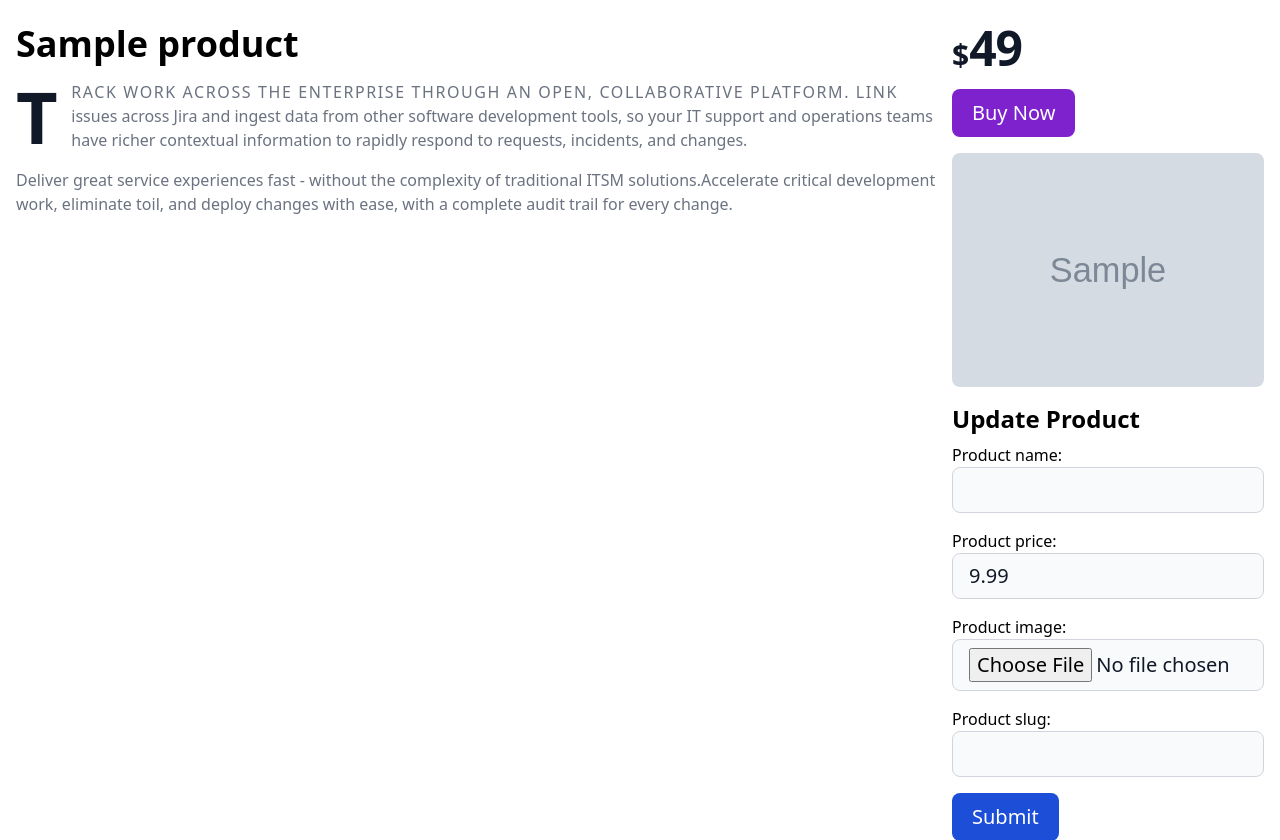
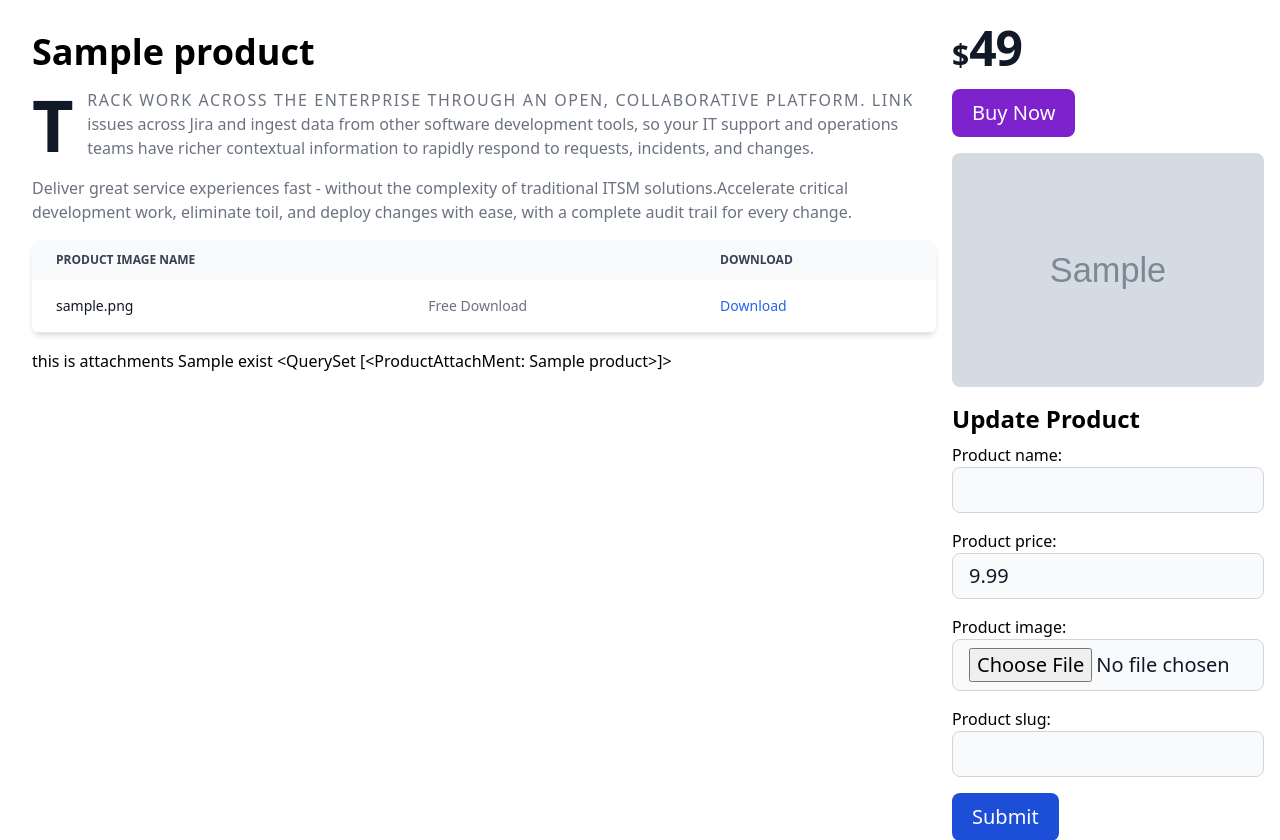
Before and after one commit to Karan551/micro-ecommerce, a Django app: template src/products/templates/products/product_detail.html in a window 1280 px wide. Shown: the part 72-912 px from the top of the page. Run offline with Django 5.2, Linux system fonts and the light colour scheme; tables that the repository leaves empty hold one stand-in row (values such as "Sample post"); the template is opened without the code that fills it: values that come from a table or form of the project are taken from there, most other values are stand-ins (such as "Sample title", 1, 10 or a date in 2020); grey boxes marked "Sample" are stand-in pictures; parts of the project's set-up code (start-up, migrations or seed data) failed here and were passed over; some libraries are stand-ins or nearby versions.

Commit message:
Product attachments and display table

```diff
--- a/src/products/models.py
+++ b/src/products/models.py
@@ -3,6 +3,8 @@ from django.contrib.auth.models import User
 from django.conf import settings
 from django.utils import timezone
 from django.core.files.storage import FileSystemStorage
+from django.urls import reverse
+import pathlib
 # Create your models here.
 
 PROTECTED_MEDIA_ROOT = settings.PROTECTED_MEDIA_ROOT
@@ -10,22 +12,33 @@ protected_storage = FileSystemStorage(location=str(PROTECTED_MEDIA_ROOT))
 
 
 class Product(models.Model):
-    user = models.ForeignKey(settings.AUTH_USER_MODEL,
-                             on_delete=models.CASCADE, default=1)
+    user = models.ForeignKey(
+        settings.AUTH_USER_MODEL,
+        on_delete=models.CASCADE,
+        default=1)
 
     product_name = models.CharField(max_length=255)
     product_price = models.DecimalField(
-        max_digits=10, decimal_places=2, default=9.99)
+        max_digits=10,
+        decimal_places=2,
+        default=9.99)
 
     product_image = models.ImageField(
-        upload_to="products/", blank=True, null=True)
+        upload_to="products/",
+        blank=True,
+        null=True)
     og_price = models.DecimalField(
-        max_digits=10, decimal_places=2, default=9.99)
+        max_digits=10,
+        decimal_places=2,
+        default=9.99)
 
     stripe_price = models.IntegerField(default=999)
     product_slug = models.SlugField(unique=True)
     price_changed_timestamp = models.DateTimeField(
-        auto_now=False, auto_now_add=False, blank=True, null=True)
+        auto_now=False,
+        auto_now_add=False,
+        blank=True,
+        null=True)
 
     timestamp = models.DateTimeField(auto_now_add=True)
     updated = models.DateTimeField(auto_now=True)
@@ -43,7 +56,8 @@ class Product(models.Model):
         return self.product_name
 
     def get_absolute_url(self):
-        return f"/products/{self.product_slug}"
+        # return f"/products/{self.product_slug}"
+        return reverse("products:product_detail", kwargs={"product_slug": self.product_slug})
 
 
 def handle_product_attachment_upload(instance, filename):
@@ -53,8 +67,13 @@ def handle_product_attachment_upload(instance, filename):
 class ProductAttachMent(models.Model):
     product = models.ForeignKey(Product, on_delete=models.CASCADE)
     # STRD
-    file = models.FileField(upload_to=handle_product_attachment_upload,
-                            storage=protected_storage)
+    file = models.FileField(
+        upload_to=handle_product_attachment_upload,
+        storage=protected_storage)
+    name = models.CharField(
+        null=True,
+        blank=True,
+        max_length=250)
     is_free = models.BooleanField(default=False)
     active = models.BooleanField(default=True)
     created_at = models.DateTimeField(auto_now_add=True)
@@ -62,3 +81,18 @@ class ProductAttachMent(models.Model):
 
     def __str__(self):
         return self.product.product_name
+
+    def save(self, *args, **kwargs):
+        if not self.name:
+            self.name = pathlib.Path(self.file.name).name
+
+        super().save(*args, **kwargs)
+
+    def get_download_url(self):
+        return reverse("products:attachment_download", kwargs={"pk": self.pk, "product_slug": self.product.product_slug})
+
+    @property
+    def display_name(self):
+        # self.file.name -> access the name of the file stored in the field.
+
+        return pathlib.Path(self.file.name).name
--- /dev/null
+++ b/src/products/templates/products/attachment_table.html
@@ -0,0 +1,35 @@
+{% if attachments %}
+  <div class="relative overflow-x-auto shadow-md sm:rounded-lg">
+    <table class="w-full text-sm text-left rtl:text-right text-gray-500 dark:text-gray-400">
+      <thead class="text-xs text-gray-700 uppercase bg-gray-50 dark:bg-gray-700 dark:text-gray-400">
+        <tr>
+          <th scope="col" class="px-6 py-3">Product Image Name</th>
+          <th scope="col" class="px-6 py-3"></th>
+          <th scope="col" class="px-6 py-3">Download</th>
+        </tr>
+      </thead>
+      <tbody>
+        {% for attachment in attachments %}
+          <tr class="odd:bg-white odd:dark:bg-gray-900 even:bg-gray-50 even:dark:bg-gray-800 border-b dark:border-gray-700">
+            <th scope="row" class="px-6 py-4 font-medium text-gray-900 whitespace-nowrap dark:text-white">{{ attachment.display_name }}</th>
+
+            <td class="px-6 py-4">
+              {% if attachment.is_free %}
+                Free Download
+              {% else %}
+                Admin User Can Download
+              {% endif %}
+            </td>
+            <td class="px-6 py-4">
+              {% if attachment.is_free or is_owner %}
+                <a href="{{attachment.get_download_url}}" class="font-medium text-blue-600 dark:text-blue-500 hover:underline">Download</a>
+              {% else %}
+                Purchase To Download
+              {% endif %}
+            </td>
+          </tr>
+        {% endfor %}
+      </tbody>
+    </table>
+  </div>
+{% endif %}
--- a/src/products/templates/products/product_detail.html
+++ b/src/products/templates/products/product_detail.html
@@ -2,34 +2,43 @@
 
 {% block content %}
   <div class="flex flex-col md:flex-row px-4 py-2">
-    <div class="w-full md:w-3/4 space-y-4">
+    <div class="w-full md:w-3/4 space-y-4 px-4 py-2">
       <!-- main content -->
 
       <h2 class="text-4xl font-bold dark:text-white">{{ product.product_name }}</h2>
 
       <p class="mb-3 font-light text-gray-500 dark:text-gray-400 first-line:uppercase first-line:tracking-widest first-letter:text-7xl first-letter:font-bold first-letter:text-gray-900 dark:first-letter:text-gray-100 first-letter:mr-3 first-letter:float-left">Track work across the enterprise through an open, collaborative platform. Link issues across Jira and ingest data from other software development tools, so your IT support and operations teams have richer contextual information to rapidly respond to requests, incidents, and changes.</p>
       <p class="font-light text-gray-500 dark:text-gray-400">Deliver great service experiences fast - without the complexity of traditional ITSM solutions.Accelerate critical development work, eliminate toil, and deploy changes with ease, with a complete audit trail for every change.</p>
+
+      {% include 'products/attachment_table.html' with attachments=attachments is_owner=is_owner %}
+      <p>this is attachments {{ attachment.exist }} {{ attachments }}</p>
     </div>
 
     <div class="w-full md:w-1/4 space-y-4">
       <!-- -Sidebar -->
+      {% if is_owner %}
+        <p>You own this product</p>
+      {% else %}
         <div class="flex items-baseline text-gray-900 dark:text-white">
           <span class="text-3xl font-semibold">$</span>
           <span class="text-5xl font-extrabold tracking-tight">49</span>
         </div>
 
         <button type="button" class="focus:outline-none text-white text-lg md:text-xl bg-purple-700 hover:bg-purple-800 focus:ring-4 focus:ring-purple-300 font-medium rounded-lg px-5 py-2.5 mb-2 dark:bg-purple-600 dark:hover:bg-purple-700 dark:focus:ring-purple-900">Buy Now</button>
+      {% endif %}
 
+      {% if product.product_image %}
         <div class="grid gap-4">
           <div>
-          <img class="h-auto max-w-full rounded-lg" src="{{ product.product_image.url }}" alt="" />
+            <img class="h-auto max-w-full rounded-lg" src="{{ product.product_image.url }}" alt="{{ product.product_name }}" />
           </div>
         </div>
+      {% endif %}
 
       <!-- Here we will show form -->
 
       {% if form %}
-        <form method="POST"  enctype="multipart/form-data">
+        <form method="POST" enctype="multipart/form-data">
           {% csrf_token %}
 
           <h3 class="text-2xl font-semibold mb-2">Update Product</h3>
```
Also changed, not shown: src/products/views.py (+37 -10 lines), src/products/migrations/0004_productattachment_name.py (added). Lines whose indentation alone changed are shown as unchanged.
